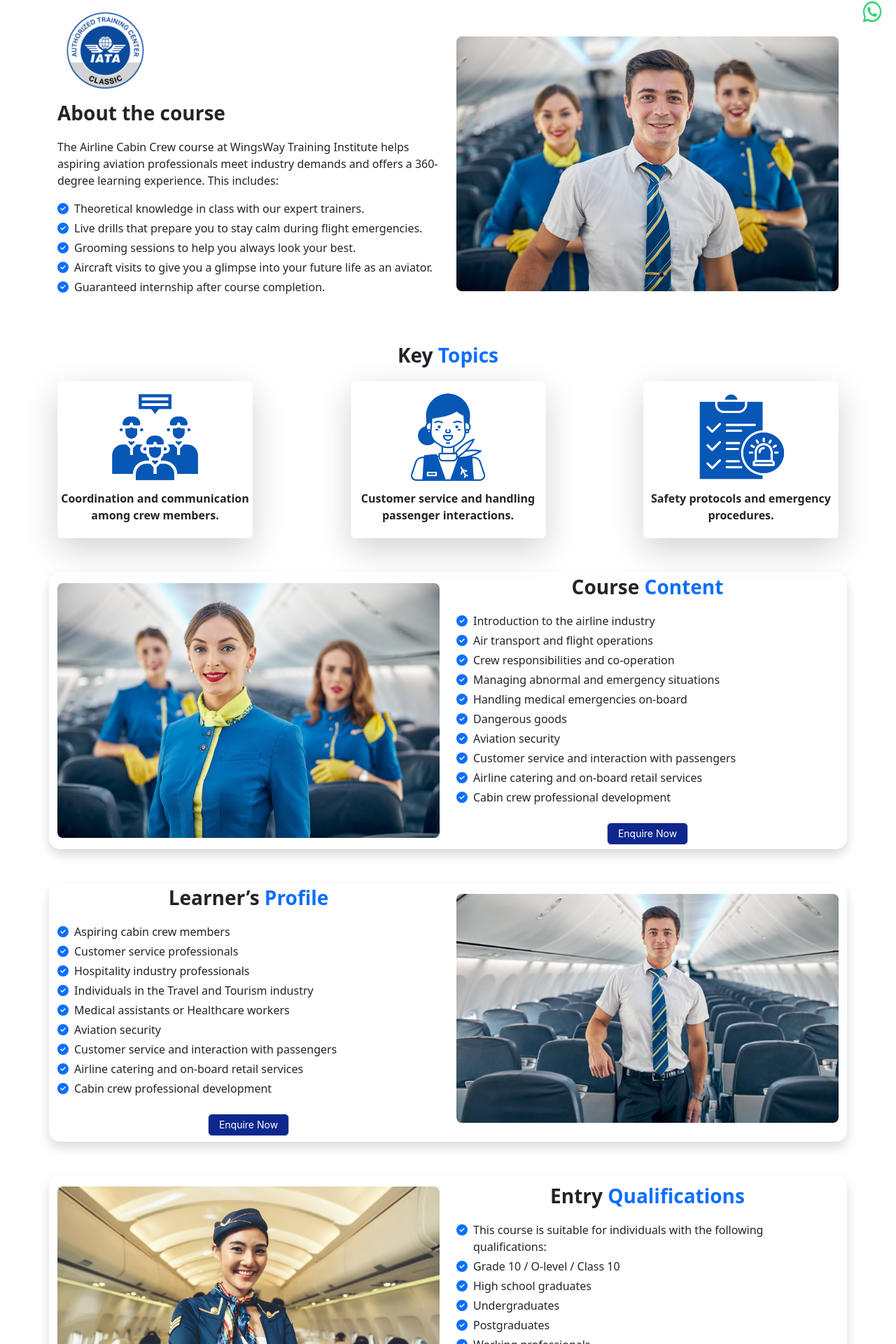
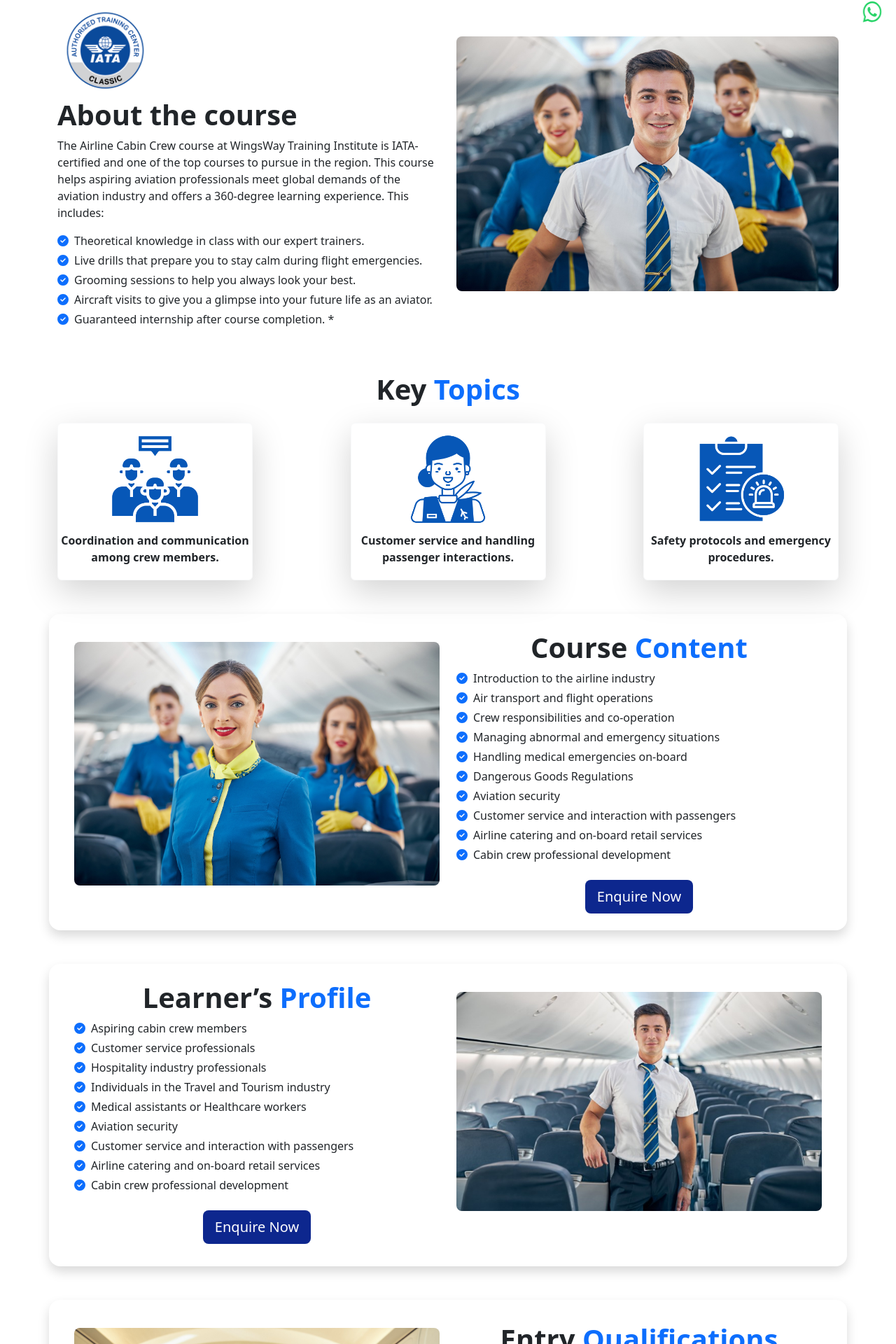
Before and after one commit to Karthik-paramasivam/wingsway, a React (Create React App) app: page / in a window 1280 px wide. Shown: the part 733-2653 px from the top of the page at 70% size. Built offline with nearby package versions, Linux system fonts and the light colour scheme.

Commit message:
updated code

```diff
--- a/src/App.css
+++ b/src/App.css
@@ -102,6 +102,7 @@
 button.Contactbutton:hover {
   background-color: white !important;
   color: #007dc0 !important;
+  border: 1px solid #007dc0;
 }
 
 .Submitbutton {
--- a/src/Home.jsx
+++ b/src/Home.jsx
@@ -349,16 +349,16 @@ export default function Home() {
                     Become a <br />
                     Professional Airline Cabin Crew Member!
                   </h1>
-                  <h2 className="text-white fw-light">
-                    Join our comprehensive course to launch your aviation
-                    career.
-                  </h2>
+                  <h4 className="text-white fw-light">
+                    Join our internationally accredited course and launch your
+                    aviation career with the best!
+                  </h4>
                 </motion.div>
 
                 {/* Second Column with Animation */}
                 <motion.div
                   className="col-12 col-lg-4 rounded-4 mt-3 m-auto mt-lg-1"
-                  style={{ backgroundColor: "#0721a4", padding:"20px"}}
+                  style={{ backgroundColor: "#0721a4", padding: "20px" }}
                   initial={{ opacity: 0, y: 50 }}
                   animate={{ opacity: 1, y: 0 }}
                   transition={{ duration: 2 }}
@@ -510,23 +510,25 @@ export default function Home() {
 
                   {/* Course Description */}
                   <div className="course-text">
-                    <motion.p
+                    <motion.h1
                       initial={{ opacity: 0 }}
                       animate={{ opacity: hasViewed ? 1 : 0 }}
                       transition={{ delay: 0.5, duration: 1 }}
-                      className="course-title fs-3 fw-bold"
+                      className="course-title fw-bold"
                     >
                       <span>About the course</span>
-                    </motion.p>
+                    </motion.h1>
                     <motion.p
                       initial={{ opacity: 0 }}
                       animate={{ opacity: hasViewed ? 1 : 0 }}
                       transition={{ delay: 0.7, duration: 1 }}
                     >
                       The Airline Cabin Crew course at WingsWay Training
-                      Institute helps aspiring aviation professionals meet
-                      industry demands and offers a 360-degree learning
-                      experience. This includes:
+                      Institute is IATA-certified and one of the top courses to
+                      pursue in the region. This course helps aspiring aviation
+                      professionals meet global demands of the aviation industry
+                      and offers a 360-degree learning experience. This
+                      includes:
                     </motion.p>
                     <motion.ul
                       initial={{ opacity: 0 }}
@@ -599,7 +601,7 @@ export default function Home() {
                           icon={faCircleCheck}
                           className="text-primary me-2 flex-shrink-0 mt-1"
                         />
-                        Guaranteed internship after course completion.
+                        Guaranteed internship after course completion. *{" "}
                       </motion.li>
                     </motion.ul>
                   </div>
@@ -625,12 +627,12 @@ export default function Home() {
           >
             {" "}
             <div className="col-12 ">
-              <p className="text-center ">
-                <span className="fs-3 fw-bold">Key </span>
-                <span className="text-primary fs-3 fw-bold">Topics</span>
-              </p>
+              <h1 className="text-center ">
+                <span className=" fw-bold">Key </span>
+                <span className="text-primary  fw-bold">Topics</span>
+              </h1>
             </div>
-            <div className="col-12 d-flex justify-content-between flex-wrap ">
+            <div className="col-12 d-flex justify-content-between flex-wrap mt-3">
               <div className="col-12 col-lg-3 card border border-light shadow-lg hover-scale2 mt-2 mt-lg-0 p-sm-1">
                 <img
                   src={icon1}
@@ -639,7 +641,8 @@ export default function Home() {
                 />
                 <div>
                   <p className="fw-bold text-center mt-2">
-                    Coordination and communication <br />among crew members.
+                    Coordination and communication <br />
+                    among crew members.
                   </p>
                 </div>
               </div>
@@ -672,8 +675,9 @@ export default function Home() {
         </div>
 
         <div className="container mt-5" id="course">
+
           <div
-            className={`row shadow rounded-4 slide-in-left  ${
+            className={`row shadow rounded-4 slide-in-left p-4  ${
               hasViewedSlide.secondElement ? "animate-enquire" : ""
             }`}
             ref={myRef2}
@@ -689,10 +693,10 @@ export default function Home() {
 
             {/* Second Column - Course Content */}
             <div className="col-12 col-lg-6  mt-3 mt-lg-0">
-              <p className="text-center">
-                <span className="fw-bold fs-3 ">Course </span>
-                <span className="fw-bold fs-3 text-primary">Content</span>
-              </p>
+              <h1 className="text-center">
+                <span className="fw-bold  ">Course </span>
+                <span className="fw-bold text-primary">Content</span>
+              </h1>
               <ul style={{ listStyleType: "none", paddingLeft: 0 }}>
                 <li>
                   {" "}
@@ -740,7 +744,7 @@ export default function Home() {
                     icon={faCircleCheck}
                     className="text-primary me-2"
                   />
-                  Dangerous goods
+                  Dangerous Goods Regulations{" "}
                 </li>
                 <li className="mt-1">
                   {" "}
@@ -776,15 +780,15 @@ export default function Home() {
                 </li>
               </ul>
               <div className="text-center">
-                <Button
-                  className="mt-2 text-center text-white Contactbutton mb-2 mb-lg-0"
+                <button
+                  className="mt-2 text-center text-white Contactbutton mb-2 mb-lg-0 btn btn-lg"
                   style={{ background: "#0d278e" }}
                   onClick={() => {
                     window.location.href = "#"; // Simulate href="#" behavior
                   }}
                 >
                   Enquire Now
-                </Button>
+                </button>
               </div>
             </div>
           </div>
@@ -793,16 +797,16 @@ export default function Home() {
         <div className="container mt-5" id="learner">
           {/* <div className="row "> */}
           <div
-            className={`row shadow rounded-4 slide-in-left  ${
+            className={`row shadow rounded-4 slide-in-left p-4 ${
               hasViewedSlide.thirdElement ? "animate-slide-in" : ""
             }`}
             ref={myRef3}
           >
             <div className="col-12 col-lg-6 mt-3 mt-lg-0">
-              <p className="text-center">
-                <span className="fw-bold fs-3 ">Learner’s </span>
-                <span className="fw-bold fs-3 text-primary">Profile</span>
-              </p>
+              <h1 className="text-center">
+                <span className="fw-bold ">Learner’s </span>
+                <span className="fw-bold  text-primary">Profile</span>
+              </h1>
               <ul style={{ listStyleType: "none", paddingLeft: 0 }}>
                 <li>
                   {" "}
@@ -879,15 +883,15 @@ export default function Home() {
                 </li>
               </ul>
               <div className="text-center">
-                <Button
-                  className="mt-2 mb-2 text-center text-white Contactbutton"
+                <button
+                  className="mt-2 mb-2 text-center text-white Contactbutton btn btn-lg"
                   style={{ background: "#0d278e" }}
                   onClick={() => {
                     window.location.href = "#"; // Simulate href="#" behavior
                   }}
                 >
                   Enquire Now
-                </Button>
+                </button>
               </div>
             </div>
             <div className="col-12 col-lg-6 hover-scale2 mt-3 mb-3">
@@ -902,7 +906,7 @@ export default function Home() {
 
         <div className="container mt-5" id="entry">
           <div
-            className={`row row shadow rounded-4 slide-in-left  ${
+            className={`row row shadow rounded-4 slide-in-left p-4  ${
               hasViewedSlide.fourthElement ? "animate-enquire" : ""
             }`}
             ref={myRef4}
@@ -918,15 +922,15 @@ export default function Home() {
 
             {/* Second Column - Course Content */}
             <div className="col-12 col-lg-6 mt-2">
-              <p className="text-center">
-                <span className="fw-bold fs-3 ">Entry </span>
-                <span className="fw-bold fs-3 text-primary">
+              <h1 className="text-center">
+                <span className="fw-bold ">Entry </span>
+                <span className="fw-bold text-primary">
                   Qualifications
                 </span>
-              </p>
+              </h1>
               <ul style={{ listStyleType: "none", paddingLeft: 0 }}>
-              <li className="d-flex align-items-start mt-1">
-              {" "}
+                <li className="d-flex align-items-start mt-1">
+                  {" "}
                   <FontAwesomeIcon
                     icon={faCircleCheck}
                     className="text-primary me-2 flex-shrink-0 mt-1"
@@ -976,15 +980,15 @@ export default function Home() {
                 </li>
               </ul>
               <div className="text-center">
-                <Button
-                  className="mt-2 text-center text-white Contactbutton mb-2"
+                <button
+                  className="mt-2 text-center text-white Contactbutton mb-2 btn btn-lg"
                   style={{ background: "#0d278e" }}
                   onClick={() => {
                     window.location.href = "#"; // Simulate href="#" behavior
                   }}
                 >
                   Enquire Now
-                </Button>
+                </button>
               </div>
             </div>
           </div>
@@ -993,71 +997,71 @@ export default function Home() {
         <div className="container mt-5 " id="career">
           {/* <div className="row "> */}
           <div
-            className={`row shadow rounded-4 slide-in-left   ${
+            className={`row shadow rounded-4 slide-in-left p-4  ${
               hasViewedSlide.fifthElement ? "animate-slide-in" : ""
             }`}
             ref={myRef5}
           >
             <div className="col-12 col-lg-6 rounded-3 mt-lg-5">
-              <p className="text-center mt-lg-3">
-                <span className="fw-bold fs-3 ">Career </span>
-                <span className="fw-bold fs-3 text-primary">Opportunities</span>
-              </p>
+              <h1 className="text-center mt-lg-3">
+                <span className="fw-bold  ">Career </span>
+                <span className="fw-bold  text-primary">Opportunities</span>
+              </h1>
               <ul
                 style={{ listStyleType: "none", paddingLeft: 0 }}
-                className="ms-lg-5"
+
               >
-                <li className="ms-lg-5">
+                <li >
                   {" "}
                   <FontAwesomeIcon
                     icon={faCircleCheck}
-                    className="text-primary me-2 ms-lg-5"
+                    className="text-primary me-2"
                   />
                   Cabin Crew Supervisor
                 </li>
-                <li className="ms-lg-5 mt-1">
+                <li className=" mt-1">
                   {" "}
                   <FontAwesomeIcon
                     icon={faCircleCheck}
-                    className="text-primary me-2 ms-lg-5"
+                    className="text-primary me-2 "
                   />
                   Senior Air Cabin Crew{" "}
                 </li>
-                <li className="ms-lg-5 mt-1">
+                <li className=" mt-1">
                   {" "}
                   <FontAwesomeIcon
                     icon={faCircleCheck}
-                    className="text-primary me-2 ms-lg-5"
+                    className="text-primary me-2 "
                   />
                   Airline Passenger Service Staff{" "}
                 </li>
-                <li className="ms-lg-5 mt-1">
+                <li className=" mt-1">
                   {" "}
                   <FontAwesomeIcon
                     icon={faCircleCheck}
-                    className="text-primary me-2 ms-lg-5"
+                    className="text-primary me-2"
                   />
                   Ground Staff{" "}
                 </li>
-                <li className="ms-lg-5 d-flex align-items-start mt-1">
+                <li className=" d-flex align-items-start mt-1">
                   {" "}
                   <FontAwesomeIcon
                     icon={faCircleCheck}
-                    className="text-primary me-2 ms-lg-5  flex-shrink-0 mt-1"
+                    className="text-primary me-2  flex-shrink-0 mt-1"
                   />
                   Other roles in the Hospitality sector{" "}
                 </li>
               </ul>
               <div className="text-center">
-                <Button
-                  className="mt-2 mb-2 text-center text-white Contactbutton"
+                <button
+                  className="mt-2 mb-2 text-center text-white Contactbutton btn btn-lg"
                   style={{ background: "#0d278e" }}
                   onClick={() => {
                     window.location.href = "#"; // Simulate href="#" behavior
                   }}
                 >
                   Enquire Now
-                </Button>
+                </button>
               </div>
             </div>
             <div className="col-12 col-lg-6 hover-scale2 mt-3 mb-3 text-center">
@@ -1081,7 +1085,7 @@ export default function Home() {
         >
           <div className="row border-primary ">
             <div className="col-12 text-center mb-4">
-              <h2 className="fw-bold">Testimonials</h2>
+              <h1 className="fw-bold">Testimonials</h1>
             </div>
           </div>
 
@@ -1090,14 +1094,14 @@ export default function Home() {
               <div className=" p-3 shadow-sm border border-2 border-light rounded-3 ">
                 <h3 className="text-start">Kasekende Peter</h3>
                 <p className=" mt-3 ">
-                  "I am Peter Kasekende from Uganda. I completed my cabin crew
-                  course from WingsWay Training Institute and I thank all my
+                  I am Peter Kasekende from Uganda. I completed my cabin crew
+                  course from WingsWay Training Institute, and I thank all my
                   teachers who have been there for me. Thank you so much and my
-                  coodinator, Mrs. Sheetal and also she was my trainer and I
-                  also thank Ms. Tina for every thing you did to us. And I
-                  encourage any one there who want to take course please come
-                  and join WingsWay institute and you can find it to all social
-                  media platform. THANK YOU WINGSWAY."
+                  coordinator, Mrs. Sheetal and also she was my trainer, and I
+                  also thank Ms. Tina for everything you did to us. And I
+                  encourage anyone there who want to take course please come and
+                  join WingsWay institute and you can find it to all social
+                  media platform. THANK YOU WINGSWAY.
                 </p>
               </div>
             </div>
@@ -1105,9 +1109,9 @@ export default function Home() {
               <div className=" p-3 shadow-sm border border-light rounded-3 ms-md-2 ms-lg-2 ">
                 <h4 className="text-start">Sidonie la Fleur</h4>
                 <p>
-                  "I had the best Educational experience from here and I can
-                  boost that I now Have WINGS to fly higher 🥰🥰🥰 I love y’all
-                  Mam Sheetal , Miss Tina and all the School Admins."
+                  I had the best educational experience from here and I can
+                  boast that I now Have WINGS to fly higher. I love y’all Ma’am
+                  Sheetal, Miss Tina and all the School Admins.
                 </p>
               </div>
             </div>
@@ -1115,25 +1119,14 @@ export default function Home() {
               <div className="p-3 shadow-sm border border-light rounded-3">
                 <h4 className="text-start">Sushmita Bajracharya</h4>
                 <p>
-                  It was an amazing experience, m grateful to be your student.I
-                  want to thank entire team of wingsways Training Institute for
-                  the wonderful opportunities to learn and grow.Special thanks
-                  to ma'am sheetal and ma'am Tina. Thank you
+                  It was an amazing experience. I’m grateful to be your student.
+                  I want to thank entire team of WingsWay Training Institute for
+                  the wonderful opportunities to learn and grow. Special thanks
+                  to ma'am Sheetal and ma'am Tina. Thank you.
                 </p>
               </div>
             </div>
-            <div>
-              <div className="p-3 shadow-sm border border-light rounded-3 ms-md-2 ms-lg-2">
-                <h4 className="text-start">Dilan Jason</h4>
-                <p>
-                  Wingsway has given me a opportunity into something I love
-                  which I'm extremely grateful. Mrs Tina's classes are very easy
-                  to understand and really enjoyable, I highly recommend
-                  wingsway to anyone who's looking for an upscale in their
-                  professional life
-                </p>
-              </div>
-            </div>
+
             <div>
               <div className="p-3 shadow-sm border border-light rounded-3">
                 <h4 className="text-start">Amika Wongsuwas</h4>
@@ -1141,30 +1134,40 @@ export default function Home() {
                   I did my cabin crew course with wingsway institute and it was
                   overall a great experience. My internship went really well as
                   well with the support of my instructor and the allocators
-                  there I had the opportunity to go to fujarah aviation academy
+                  there I had the opportunity to go to Fujarah aviation academy
                   as well where we had a tour of the academy and learnt the
                   steps on how we can become a pilot etc. it was a great
                   experience with the trainers and my friends.
                 </p>
                 <p>
-                  Thank you wings way academy for supporting me and giving me🪽🪽
+                  Thank you WingsWay academy for supporting me and giving me🪽🪽
                 </p>
               </div>
             </div>
             <div>
               <div className="p-3 shadow-sm border border-light rounded-3 ms-md-2 ms-lg-2">
-                <h4 className="text-start ">Prashnaa Magar</h4>
+                <h4 className="text-start ">Jenine Bautista</h4>
                 <p>
-                  I had an amazing experience at wingsway training institute.
-                  The instructors were highly knowledgeable and passionate about
-                  their subjects, making learning both engaging and rewarding.
-                  Ms.Tina was so sweet and supportive.The curriculum at wingsway
-                  training institute is well-designed and comprehensive,
-                  covering all the necessary topics and providing practical
-                  skills.Overall, my time at wingsway training institute
-                  exceeded my expectations, and I would highly recommend it to
-                  anyone looking for a best Cabin Crew Courses, PGSA courses and
-                  a supportive learning environment.
+                  I recently completed the cabin crew course at WingsWay
+                  Training Institute, and I couldn't be more thrilled with my
+                  experience! From the moment I started, the training was
+                  engaging, hands-on, and incredibly well-structured. The
+                  instructors were not only highly knowledgeable but also deeply
+                  passionate about sharing real-world insights, which made every
+                  lesson feel valuable and relevant. I’m excited to embark on
+                  the journey toward my lifelong dream!✈️⭐💖 Special thanks to
+                  our trainer, Miss Tina.💐❤️{" "}
+                </p>
+              </div>
+            </div>
+            <div>
+              <div className="p-3 shadow-sm border border-light rounded-3 ms-md-2 ms-lg-2">
+                <h4 className="text-start ">Fayiz Ea</h4>
+                <p>
+                  First of all, really enjoying the course and getting so
+                  informative by doing the course about aviation and cabin crew,
+                  improving myself. And also, important to add that the service
+                  and the people there are very loving and supportive.
                 </p>
               </div>
             </div>
```
Also changed, not shown: src/Nav.jsx (+134 -10 lines).
